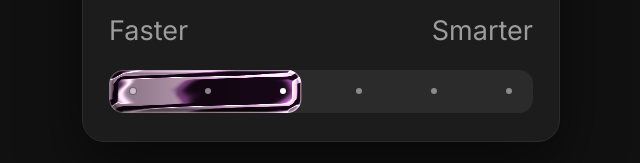
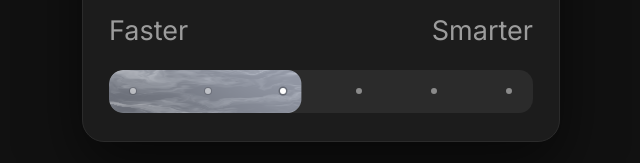
Before and after one commit to rwagget/playground, a plain HTML site: page experiments/metallic-shader/index.html in a window 1280 px wide. Shown: the part 403-566 px from the top of the page, without its empty margins (319-959 px from the left). Drawn offline with Linux system fonts and the light colour scheme.

Commit message:
Turn Metallic Shader fill into a wispy flowing silver gradient
Co-Authored-By: Claude Opus 5.5 <noreply@anthropic.com>

```diff
--- a/experiments.json
+++ b/experiments.json
@@ -38,7 +38,7 @@
   {
     "slug": "metallic-shader",
     "title": "Metallic Shader",
-    "description": "An effort slider whose fill is flowing pink liquid chrome, springing between six stops from Faster to Smarter.",
+    "description": "An effort slider whose fill is a wispy white-and-silver gradient flowing toward Smarter, springing between six stops.",
     "date": "2026-10-09"
   }
 ]
--- a/experiments/metallic-shader/index.html
+++ b/experiments/metallic-shader/index.html
@@ -85,7 +85,7 @@
       inset: 0 auto 0 0;
       width: 0;
       border-radius: 14px;
-      background: linear-gradient(90deg, #3a2a37, #a067a4);
+      background: linear-gradient(90deg, #8d9098, #f4f5f8);
     }
     .chrome {
       position: absolute;
@@ -108,11 +108,11 @@
     }
     .stop.on {
       background: rgba(255, 255, 255, .5);
-      box-shadow: 0 0 0 1px rgba(40, 10, 40, .25);
+      box-shadow: 0 0 0 1px rgba(30, 32, 38, .2);
     }
     .stop.current {
       background: #fff;
-      box-shadow: 0 0 0 1.5px rgba(40, 10, 40, .4);
+      box-shadow: 0 0 0 1.5px rgba(30, 32, 38, .35);
     }
 
     .thumb {
@@ -277,8 +277,8 @@
       goTo(Math.max(0, Math.min(LEVELS.length - 1, keys[e.key])));
     });
 
-    // Liquid chrome fill: a WebGL pass that draws the fill's rounded shape with a bevelled
-    // rim and rolling reflections, tinted plum to pink. Falls back to the CSS gradient.
+    // Silver fill: a WebGL pass that draws the fill's rounded shape filled with soft,
+    // wispy white-and-silver currents drifting left to right. Falls back to the CSS gradient.
     const canvas = document.getElementById('chrome');
     const gl = canvas.getContext('webgl2', { antialias: false, premultipliedAlpha: true });
 
@@ -309,10 +309,10 @@
         }
         float fbm(vec2 p) {
           float v = 0.0, a = 0.5;
-          for (int i = 0; i < 3; i++) {
+          for (int i = 0; i < 5; i++) {
             v += a * noise(p);
             p = p * 2.03 + vec2(1.7, 9.2);
-            a *= 0.4;
+            a *= 0.5;
           }
           return v;
         }
@@ -329,44 +329,27 @@
           float d = sdRect(c, hs, R);
           if (d > 1.0) { o = vec4(0.0); return; }
 
-          // Outward normal of the outline; the surface curves down over a bevel near the edge
-          vec2 e = vec2(0.5, 0.0);
-          vec2 g = vec2(sdRect(c + e.xy, hs, R) - sdRect(c - e.xy, hs, R),
-                        sdRect(c + e.yx, hs, R) - sdRect(c - e.yx, hs, R));
-          g /= max(length(g), 1e-4);
-          float inside = -d;
-          float bevel = 1.0 - smoothstep(0.0, 10.0, inside);
-          vec3 n = normalize(vec3(g * bevel * 1.8, 1.0));
+          // Coordinates stretched along the track so the currents draw out into long wisps.
+          // uFlow carries everything rightward; the warp layers also creep right at their
+          // own pace, so the wisps curl and thin out as they travel.
+          vec2 q = vec2(p.x + uFlow, p.y) / vec2(120.0, 34.0);
+          float t = uTime * 0.12;
+          vec2 w = vec2(fbm(q + vec2(-0.9 * t, 0.3 * t)),
+                        fbm(q + vec2(5.2 - 0.6 * t, 1.3 - 0.2 * t)));
+          vec2 w2 = vec2(fbm(q + 2.4 * w + vec2(1.7 - 0.5 * t, 9.2)),
+                         fbm(q + 2.4 * w + vec2(8.3 - 0.7 * t, 2.8)));
+          float f = fbm(q + 2.6 * w2);
 
-          // Folding liquid streaming left to right: uFlow carries the whole surface along,
-          // and every warp layer also creeps rightward (at its own pace) so it churns as it goes
-          vec2 q = vec2(p.x + uFlow, p.y) / 70.0;
-          float t = uTime * 0.18;
-          vec2 w = vec2(fbm(q * vec2(0.4, 1.0) + vec2(-1.1 * t, -0.6 * t)),
-                        fbm(q * vec2(0.4, 1.0) + vec2(4.1 - 0.7 * t, 2.3 + 0.4 * t)));
-          float f = fbm(q * vec2(0.35, 1.0) + 1.3 * w + vec2(-0.4 * t, 0.0));
+          // Smooth ramp: soft silver in the troughs, white where the wisps gather
+          vec3 deep   = vec3(0.56, 0.58, 0.63);
+          vec3 silver = vec3(0.79, 0.81, 0.85);
+          vec3 white  = vec3(0.98, 0.98, 1.00);
+          vec3 col = mix(deep, silver, smoothstep(0.25, 0.55, f));
+          col = mix(col, white, smoothstep(0.45, 0.8, f + 0.3 * length(w2) - 0.15));
 
-          // Treat that as a height field and look up a banded "studio" reflection
-          float s = f * 3.0 + q.x * 0.6 + q.y * 0.8 + n.x * 0.8 + n.y * 1.4;
-          float band = sin(s * 5.0);
-          float v = smoothstep(-0.6, 0.55, band);
-          v = v * v * (3.0 - 2.0 * v);
-          float glint = pow(max(0.0, sin(s * 5.0 + 1.1)), 40.0);
-
-          vec3 dark  = vec3(0.09, 0.03, 0.09);
-          vec3 mid   = vec3(0.62, 0.31, 0.63);
-          vec3 light = vec3(1.00, 0.84, 0.96);
-          vec3 col = mix(dark, mid, smoothstep(0.0, 0.55, v));
-          col = mix(col, light, smoothstep(0.55, 1.0, v));
-          col += glint * vec3(1.0, 0.92, 0.98) * 0.9;
-
-          // Light from above: top bevel catches it, bottom falls into shadow
-          col *= 1.0 - g.y * bevel * 0.45;
-          // Bright rim right at the edge, then a thin dark contour just inside it
-          col *= 1.0 - 0.3 * exp(-pow((inside - 3.4) / 1.3, 2.0));
-          col = mix(col, vec3(1.0, 0.9, 0.97), smoothstep(2.0, 0.4, inside) * 0.65);
-          // Dimmer toward the Faster end, like the old gradient
-          col *= mix(0.55, 1.0, smoothstep(0.0, uWidth, p.x));
+          // Gentle sheen: a touch brighter along the top, a touch dimmer toward the Faster end
+          col *= 0.94 + 0.1 * (1.0 - p.y / uSize.y);
+          col *= mix(0.78, 1.0, smoothstep(0.0, uWidth, p.x));
 
           float alpha = clamp(0.5 - d, 0.0, 1.0);
           o = vec4(col * alpha, alpha);
```
